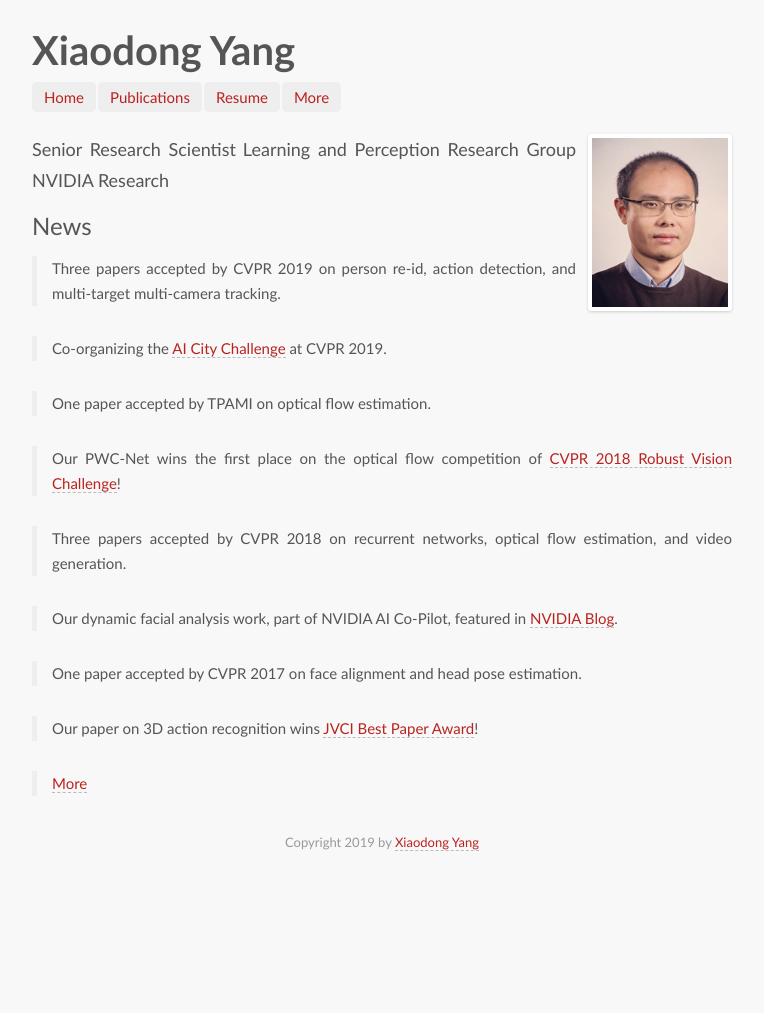
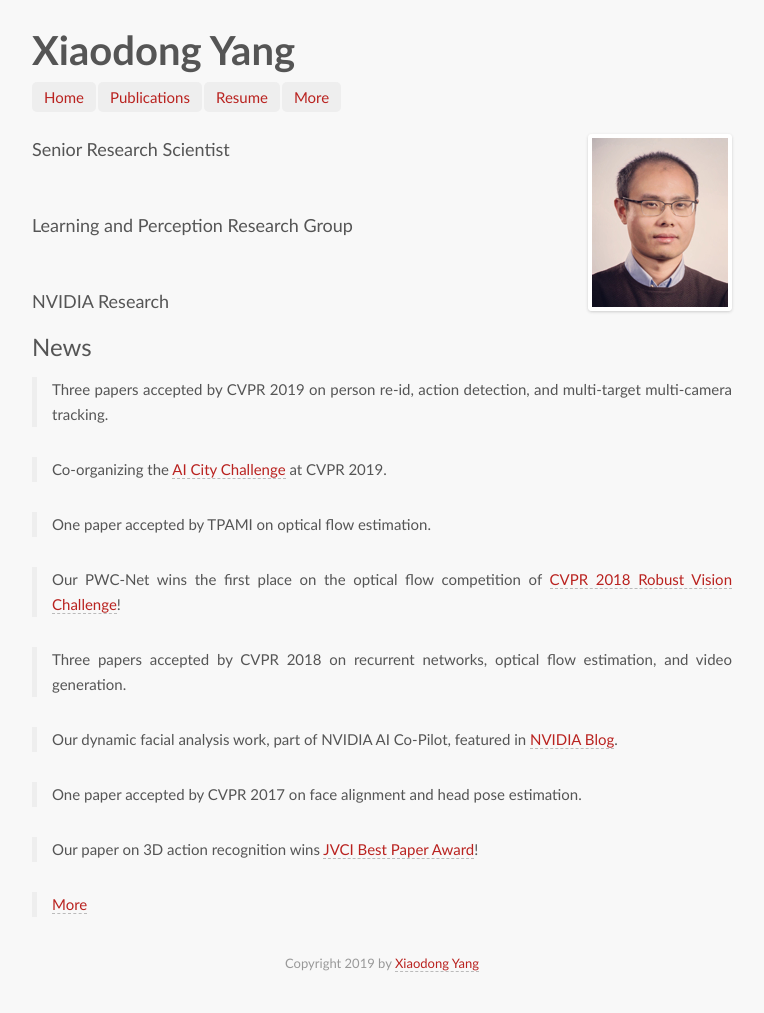
Before and after one commit to xiaodongyang/xiaodongyang.github.io, a Jekyll site: the page built from index.md, in a window 1280 px wide. Shown: the whole page, without its empty margins (258-1022 px from the left). Built offline with Jekyll 4.4.1, drawn with Linux system fonts in a browser that asks for light colours; some web fonts are replaced; before the commit the page ends 900 px from its top, so only the background shows below that.

Commit message:
Update index.md

```diff
--- a/index.md
+++ b/index.md
@@ -3,8 +3,8 @@
 avatar: yes
 ---
 
-<font size="4">Senior Research Scientist</font>
-<font size="4">Learning and Perception Research Group</font>
+<font size="4">Senior Research Scientist</font><br/>
+<font size="4">Learning and Perception Research Group</font><br/>
 <font size="4">NVIDIA Research</font>
 
 ## News
```
